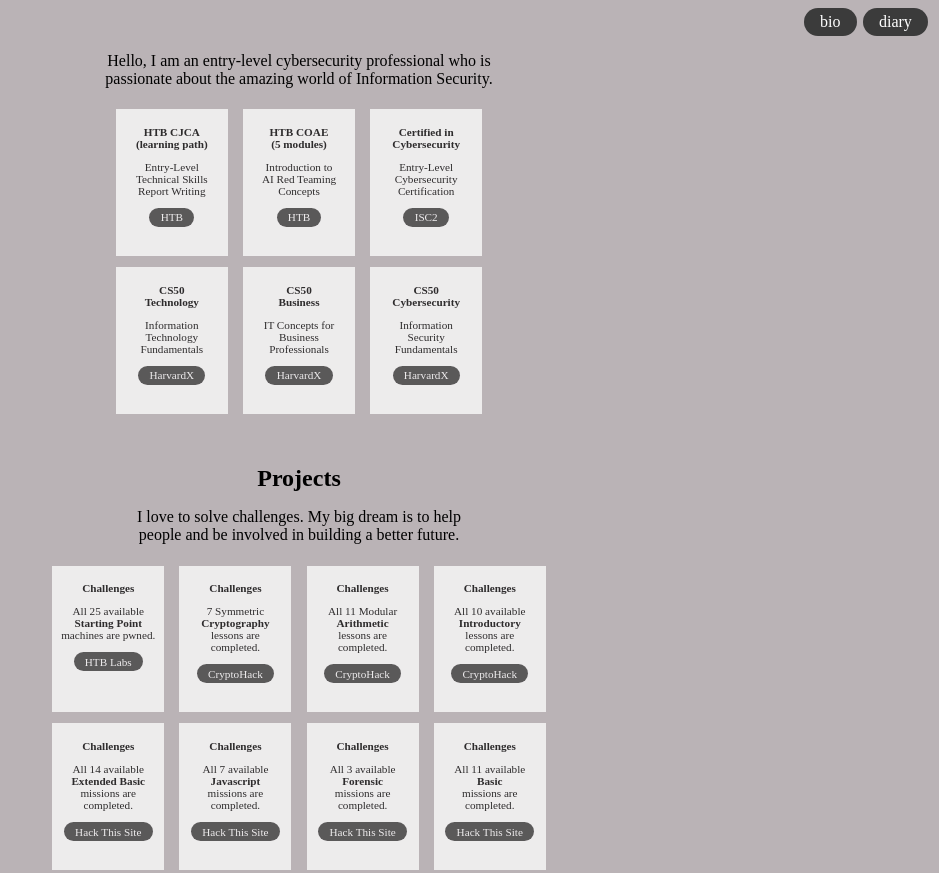
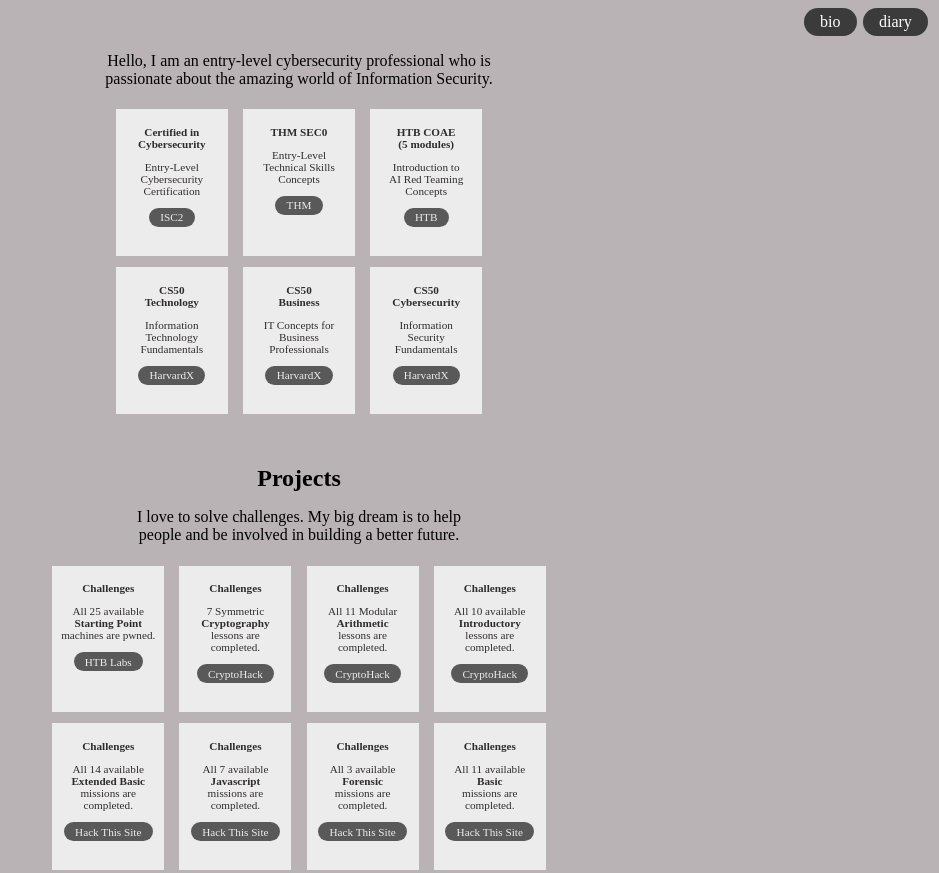
Before and after one commit to veritas373/veritas373.github.io, a plain HTML site: page index.html in a window 1280 px wide. Shown: the top 873 px of the page, without its empty margins (341-1280 px from the left). Drawn offline with Linux system fonts and the light colour scheme.

Commit message:
Update index.html

```diff
--- a/index.html
+++ b/index.html
@@ -13,21 +13,21 @@
     <main>
       <p>Hello, I am an entry-level cybersecurity professional who is<br>passionate about the amazing world of Information Security.</p>
       <div>
-        <h1>HTB CJCA<br>(learning path)</h1>
+        <h1>Certified in<br>Cybersecurity</h1>
+        <p>Entry-Level<br>Cybersecurity<br>Certification</p>
+        <p class="special">ISC2</p>
+      </div>
+      <div>
+        <h1>THM SEC0</h1>
         <p>Entry-Level<br>
         Technical Skills<br>
-        Report Writing</p>
-        <p class="special">HTB</p>
+        Concepts</p>
+        <p class="special">THM</p>
       </div>
       <div>
         <h1>HTB COAE<br>(5 modules)</h1>
         <p>Introduction to<br>AI Red Teaming<br>Concepts</p>
         <p class="special">HTB</p>
-      </div>
-      <div>
-        <h1>Certified in<br>Cybersecurity</h1>
-        <p>Entry-Level<br>Cybersecurity<br>Certification</p>
-        <p class="special">ISC2</p>
       </div>
       <br>
       <div>
```
